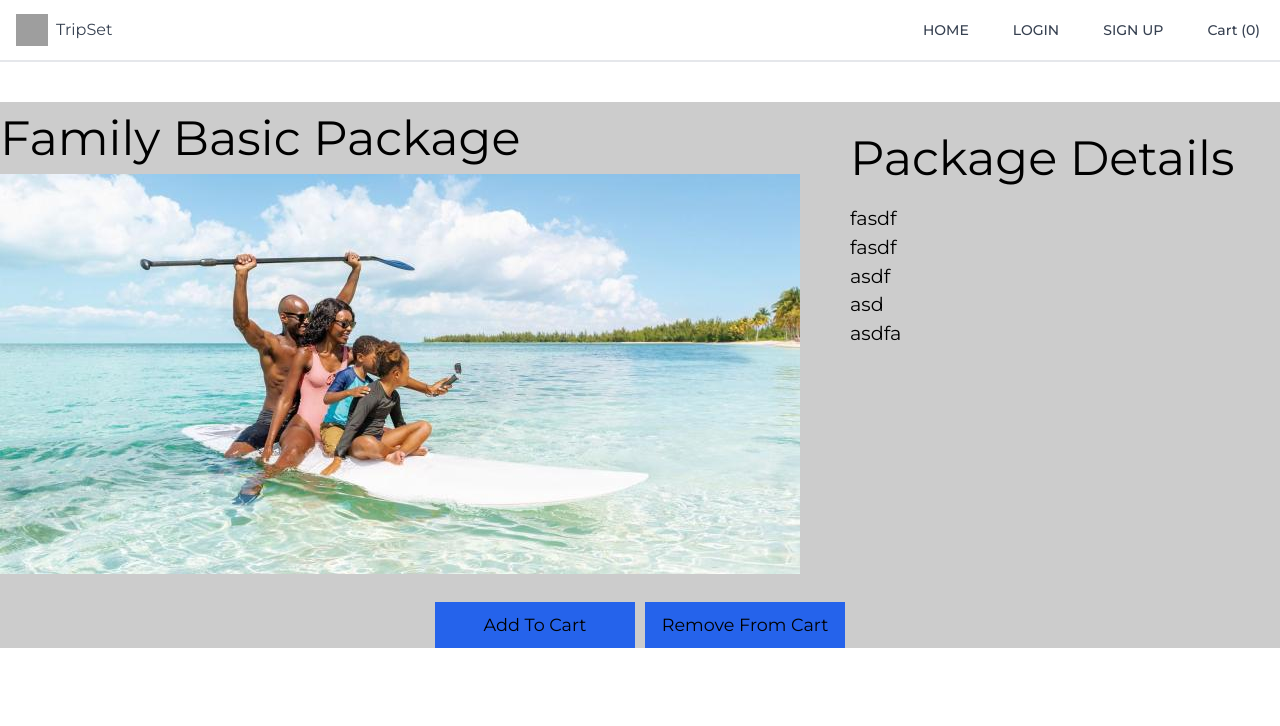
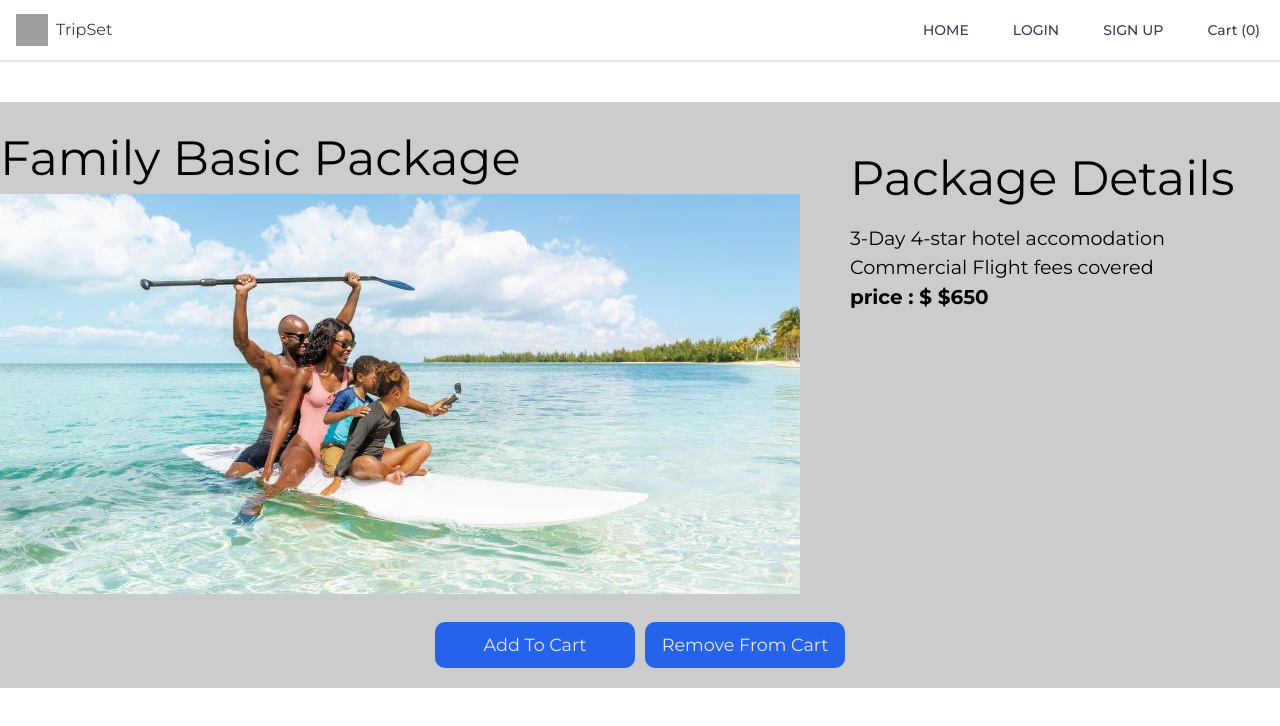
Before and after one commit to SteveA28/Project-3, a React (Vite) app in the folder client/: page /details in a window 1280 px wide. Shown: the top 726 px of the page. Built offline with nearby package versions, Linux system fonts and the light colour scheme; grey boxes are pictures that could not be loaded.

Commit message:
added content to PackageDetails.jsx

```diff
--- a/client/src/components/PackageDetails.jsx
+++ b/client/src/components/PackageDetails.jsx
@@ -3,7 +3,7 @@ import familyBasic from "../assets/img/family-basic.jpg";
 
 export default function PackageDetails() {
   return (
-    <section className="mt-[40px] bg-[rgba(0,0,0,0.2)] ">
+    <section className="mt-[40px] bg-[rgba(0,0,0,0.2)] py-[20px] ">
       <div className=" gap-[50px] flex h-[500px] w-full">
         <div class="">
           <h2 className="text-[3rem]"> Family Basic Package</h2>
@@ -12,19 +12,20 @@ export default function PackageDetails() {
         <div>
           <h2 className="text-[3rem] mt-[20px] mb-[10px]">Package Details</h2>
           <ul className="">
-            <li className='text-[1.2rem]'>fasdf</li>
-            <li className='text-[1.2rem]'>fasdf</li>
-            <li className='text-[1.2rem]'>asdf</li>
-            <li className='text-[1.2rem]'>asd</li>
-            <li className='text-[1.2rem]'>asdfa</li>
+            <li className="text-[1.2rem]">3-Day 4-star hotel accomodation</li>
+            <li className="text-[1.2rem]">Commercial Flight fees covered</li>
+            <p className='font-bold text-[20px]'>price : $ $650</p>
           </ul>
         </div>
-
       </div>
-      <div className='w-full flex justify-center gap-[10px]'>
-            <button className="bg-blue-600 p-[10px] w-[200px] text-[1.1rem]">Add To Cart</button>
-            <button className="bg-blue-600 p-[10px] w-[200px] text-[1.1rem]">Remove From Cart</button>
-        </div>
+      <div className="w-full flex justify-center gap-[10px]">
+        <button className="bg-blue-600 p-[10px] w-[200px] text-[1.1rem] rounded-[10px] text-gray-200">
+          Add To Cart
+        </button>
+        <button className="bg-blue-600 p-[10px] w-[200px] text-[1.1rem] rounded-[10px] text-gray-200">
+          Remove From Cart
+        </button>
+      </div>
     </section>
   );
 }
```
